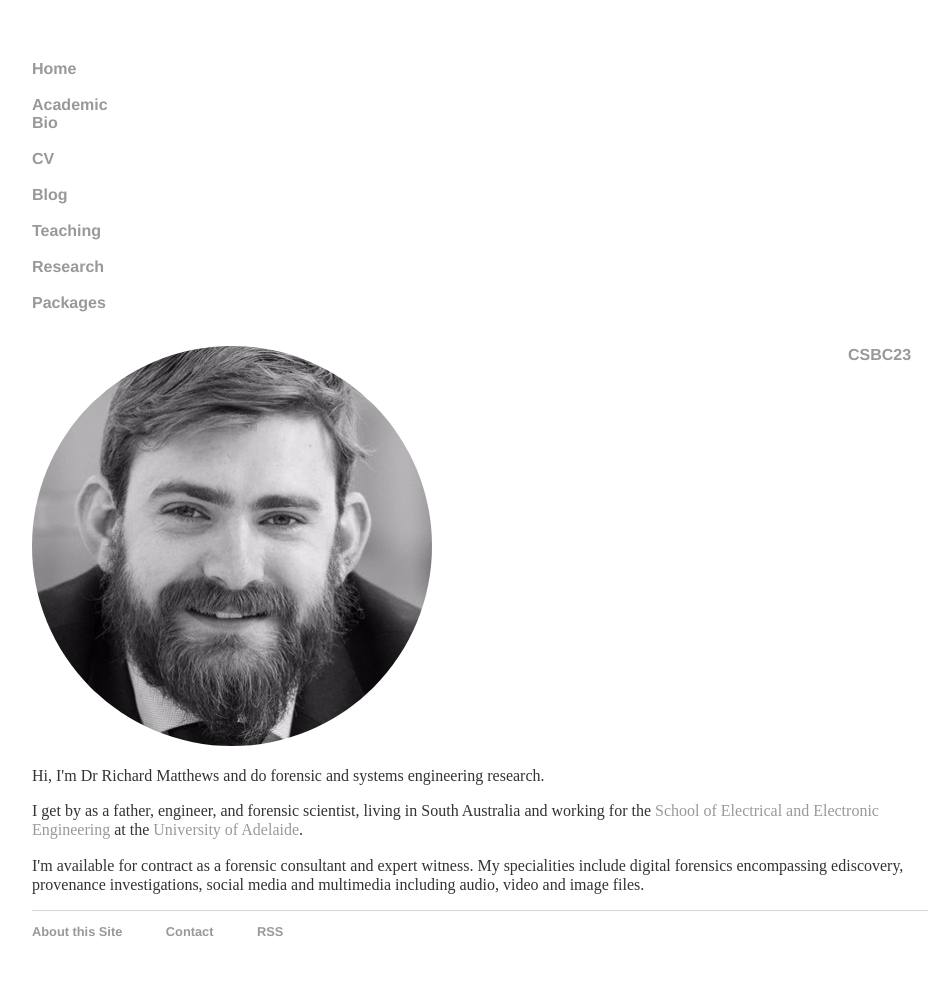
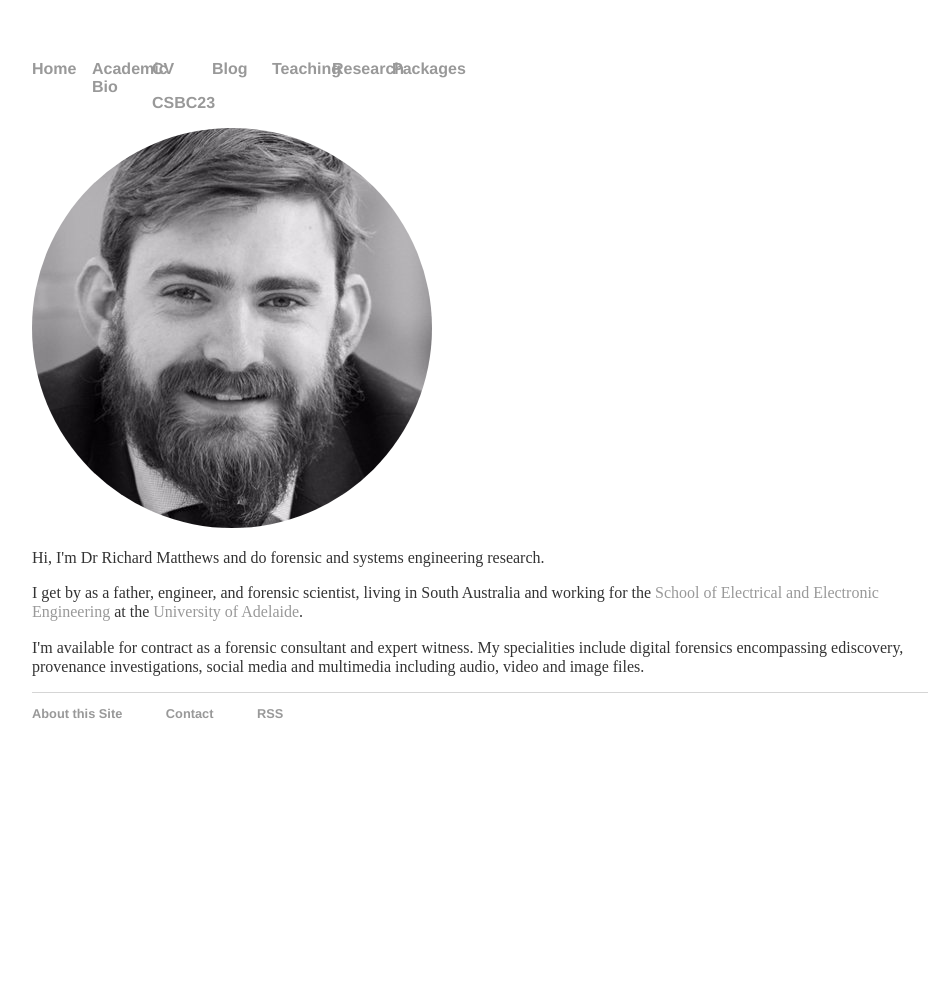
Before and after one commit to rhematt/rhematt.github.io, a Jekyll site: the page built from index.html, in a window 1280 px wide. Shown: the whole page, without its empty margins (160-1102 px from the left). Built offline with Jekyll 4.4.1, drawn with Linux system fonts in a browser that asks for light colours; after the commit the page ends 900 px from its top, so only the background shows below that.

Commit message:
Update main.css

```diff
--- a/css/main.css
+++ b/css/main.css
@@ -1,34 +1,30 @@
 body {margin: 60px auto;width: 70%;}
 
-/* default */
-a {
-    text-decoration: none;
-    color: #999;
-}
-
-a:hover {
-    text-decoration: underline;
-}
-
+/* Headers */
 h1 {
     font-size: 3em;
     font-family:'Helvetica', 'Arial', 'Sans-Serif';
 }
 
-p {
-    font-size: 1.0em;
-    line-height: 1.2em;
-    color: #333;
+a { text-decoration: none; color: #999;}
+a:hover { text-decoration: underline;}
+
+
+p {font-size: 1.0em; line-height: 1.2em; color: #333;}
+
+table, th, td {border: 0px solid black;}
+
+/* Masthead */
+footer {border-top: 1px solid #d5d5d5; font-size: .8em;}
+footer ul { font-family:'Helvetica', 'Arial', 'Sans-Serif'; padding: 0px; list-style: none; font-weight: bold;}
+footer ul li { display: inline; margin-right: 20px;}
+
+/*Navigation*/
+nav a {
+    float: left;
+    display: block;
+    width: 60px;
 }
-
-table, th, td {
-   border: 0px solid black;
-}
-
-/* E-Mail */
-.obfuscate { unicode-bidi: bidi-override; direction: rtl; }
-
-/*nav settings*/
 
 nav ul {
     font-family:'Helvetica', 'Arial', 'Sans-Serif';
@@ -42,35 +38,14 @@ nav ul li {
     margin-right: 20px;
 }
 
-nav a {
-    floay: left;
-    display: block;
-    width: 60px;
-}
-
-.nav-right ul li {
+nav-right ul li {
     float: right;
 }
 
-/* Footer */
+/* E-Mail */
+.obfuscate { unicode-bidi: bidi-override; direction: rtl; }
 
-footer {
-    border-top: 1px solid #d5d5d5;
-    font-size: .8em;
-}
-
-footer ul {
-    font-family:'Helvetica', 'Arial', 'Sans-Serif';
-    padding: 0px;
-    list-style: none;
-    font-weight: bold;
-}
-
-footer ul li {
-    display: inline;
-    margin-right: 20px;
-}
-
+/* individual page customisation */
 /* posts */
 
 ul.posts {
@@ -82,15 +57,12 @@ ul.posts li {
     list-style: none;
 }
 
-/* individual page customisation */
 /* Main */
-
 img.avatar {
   border-radius: 50%;
 }
 
 /* Packages */
-
 div.packages {
     float: left;
     clear: both;
```
